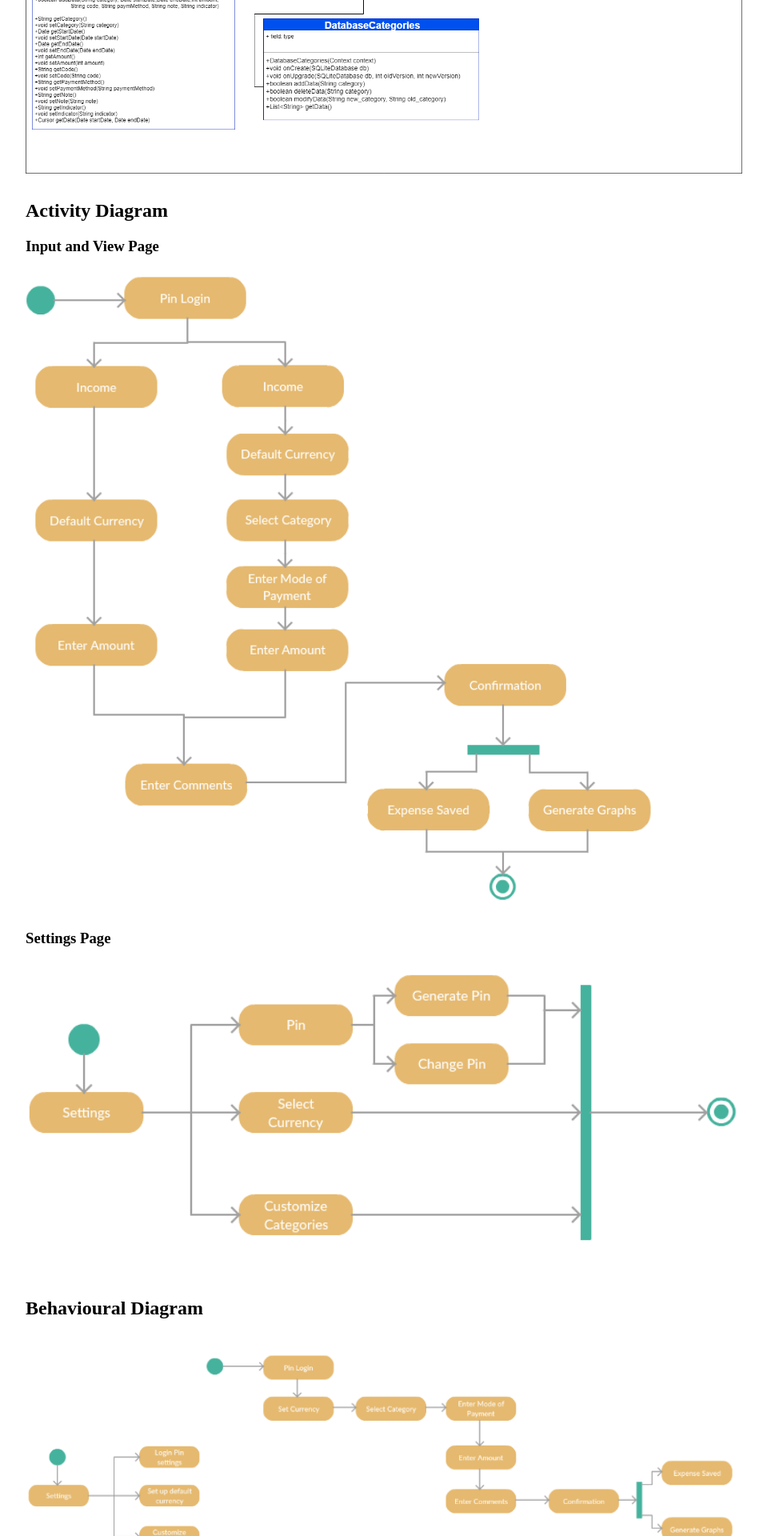
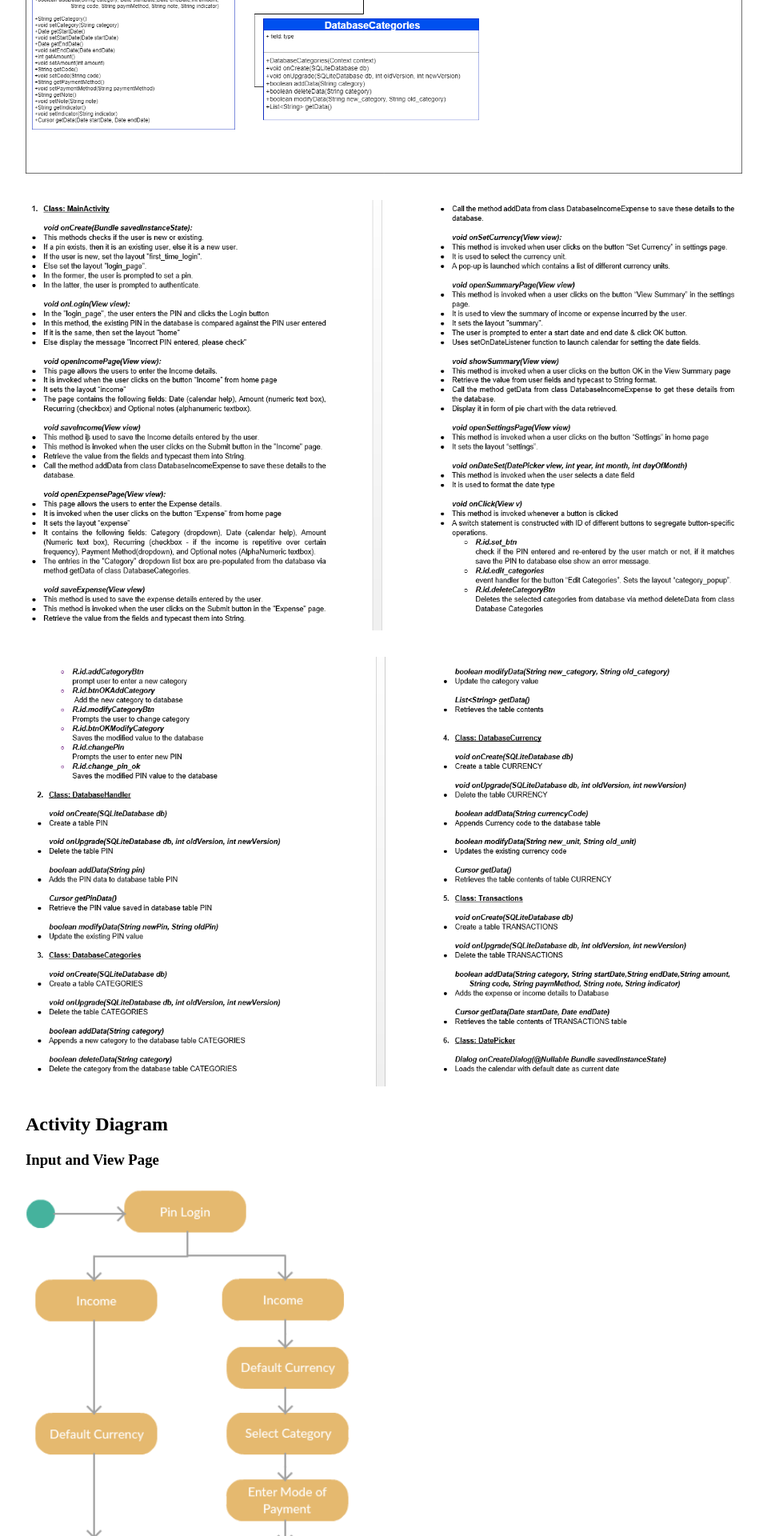
Before and after one commit to DBSE-teaching/isee2019-Sky-Net, a Jekyll site: the page built from docs/_posts/2018-04-03-ISEE-2019-initial-post.md, in a window 1280 px wide. Shown: the part 4179-6099 px from the top of the page at 80% size, without its empty margins (160-1119 px from the left). Built offline with Jekyll 4.4.1, drawn with Linux system fonts in a browser that asks for light colours.

Commit message:
Update 2018-04-03-ISEE-2019-initial-post.md

```diff
--- a/docs/_posts/2018-04-03-ISEE-2019-initial-post.md
+++ b/docs/_posts/2018-04-03-ISEE-2019-initial-post.md
@@ -86,6 +86,10 @@ We have designed the following as part of our application development.
 
 ![Deadline image]({{site.baseurl}}/images/classdiagram.png "Class Diagram"){:height="50%" width="100%"}
 
+![Deadline image]({{site.baseurl}}/images/C1.png "C1"){:height="50%" width="100%"}
+
+![Deadline image]({{site.baseurl}}/images/C2.png "C2"){:height="50%" width="100%"}
+
 ## Activity Diagram
 
 ### Input and View Page
```
